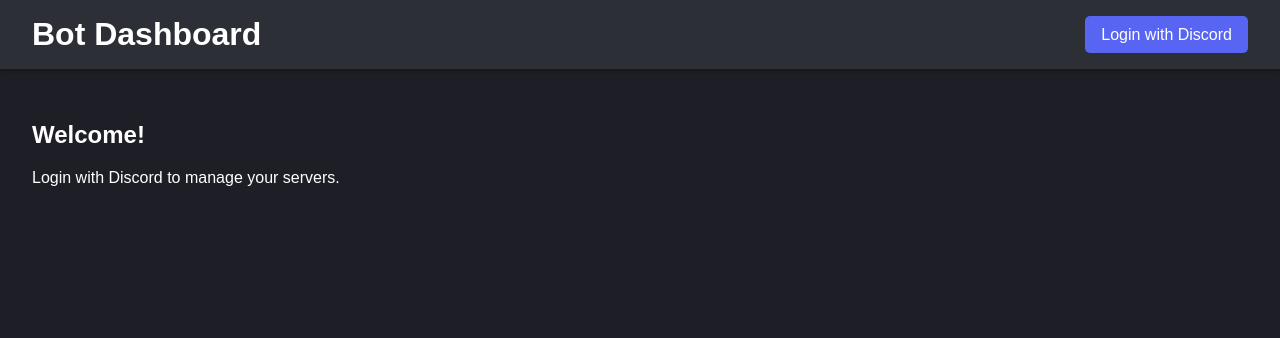
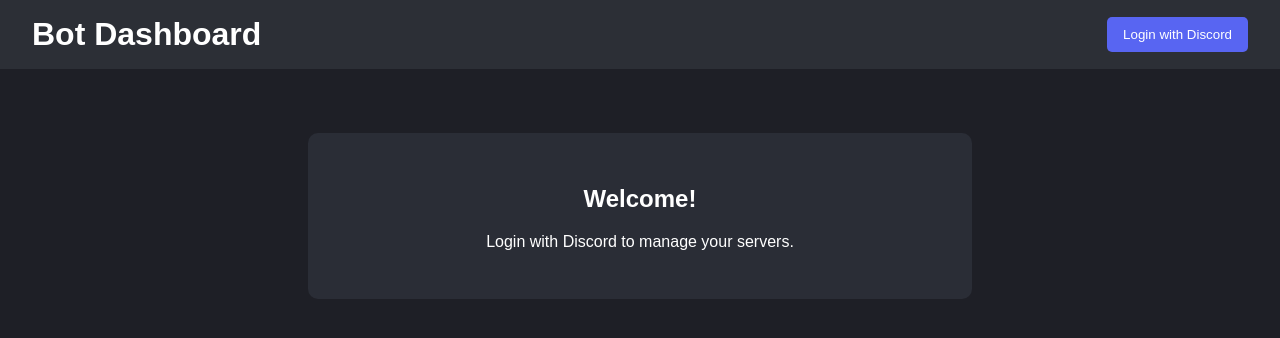
Before and after one commit to Zaneioio/web, a plain HTML site: page index.html in a window 1280 px wide. Drawn offline with Linux system fonts and the light colour scheme.

Commit message:
Update style.css

```diff
--- a/style.css
+++ b/style.css
@@ -1,4 +1,3 @@
-/* Global styling */
 body {
   margin: 0;
   font-family: Arial, sans-serif;
@@ -6,21 +5,16 @@ body {
   color: #fff;
 }
 
-/* Header */
 header {
   display: flex;
   justify-content: space-between;
   align-items: center;
   background-color: #2c2f36;
   padding: 1rem 2rem;
-    box-shadow: 0 2px 5px rgba(0,0,0,0.3);
 }
 
-header h1 {
-    margin: 0;
-}
+header h1 { margin:0; }
 
-/* Discord login button */
 #discord-login {
   background-color: #5865F2;
   color: white;
@@ -28,15 +22,16 @@ header h1 {
   padding: 0.6rem 1rem;
   border-radius: 5px;
   cursor: pointer;
-    font-size: 1rem;
-    transition: background-color 0.2s;
 }
 
-#discord-login:hover {
-    background-color: #4752C4;
+#discord-login:hover { background-color: #4752C4; }
+
+main { padding:2rem; }
+#welcome-section, #user-info {
+  text-align: center;
+  max-width: 600px;
+  margin: 2rem auto;
+  background-color: #2a2d36;
+  padding: 2rem;
+  border-radius: 10px;
 }
-
-/* Main content */
-main {
-    padding: 2rem;
-}
```
Lines whose indentation alone changed are shown as unchanged.
